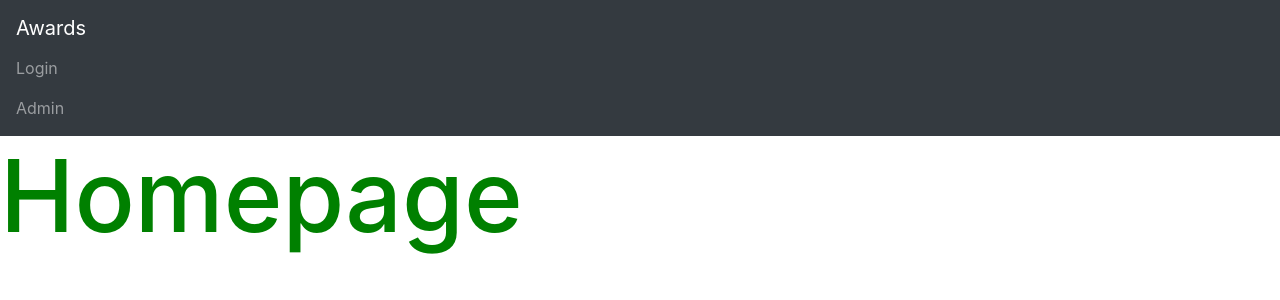
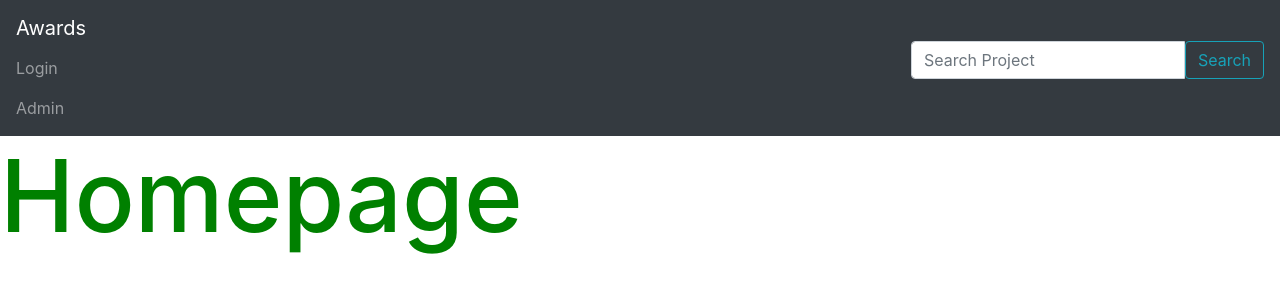
Before and after one commit to brenda-wanjiku/projectIP, a Django app: page / in a window 1280 px wide. Shown: the top 300 px of the page. Run offline with Django 3.2, Linux system fonts and the light colour scheme; some libraries are stand-ins or nearby versions.

Commit message:
Creates search functionality

```diff
--- a/project/models.py
+++ b/project/models.py
@@ -43,6 +43,11 @@ class Project(models.Model):
         cls.objects.filter(id=id).update(link=link)
         updated_link = cls.objects.filter(id=id)
         return updated_link
+
+    @classmethod
+    def search_project(cls,search_term):
+        return User.objects.filter(title__icontains=search_term)
+
 
 
 
--- a/project/templates/navbar.html
+++ b/project/templates/navbar.html
@@ -9,7 +9,7 @@
 
 <body>
     <nav class="navbar navbar-dark bg-dark">
-        <div class="container-fluid">   </div>
+        <div class="container-fluid"> </div>
         <div class="navbar-header">
 
         </div>
@@ -35,6 +35,18 @@
                 </div>
         </div>
         <!---  Search form end -->
+        </div>
+        <div class="navbar-right">
+            <form class="navbar-form" role="search" , action="{% url 'search_project' %}">
+                <div class="input-group">
+                    <input type="text" class="form-control" placeholder="Search Project" name="title">
+                    <div class="input-group-btn">
+                        <button class="btn btn-outline-info" type="submit">Search</button>
+
+                    </div>
+                </div>
+            </form>
+        </div>
         <!-- Another search form-->
 
 
--- a/project/urls.py
+++ b/project/urls.py
@@ -5,6 +5,7 @@ from . import views
 
 urlpatterns=[
     path('', views.homepage, name ='homepage'),
+    path('search/', views.search_results, name='search_project'),
 ]
 if settings.DEBUG:
     urlpatterns+= static(settings.MEDIA_URL, document_root = settings.MEDIA_ROOT)
--- a/project/views.py
+++ b/project/views.py
@@ -1,7 +1,24 @@
 from django.shortcuts import render
+from .models import Profile, Project
+from django.http import HttpResponse, HttpResponseRedirect
+from django.contrib.auth.models import User
 
 
 # Create your views here.
 def homepage(request):
     title = "Homepage"
     return render(request,'base.html',{'title': title})
+
+
+
+def search_results(request):
+    if 'title' in request.GET and request.GET['title']:
+        searched_term = request.GET.get('title')
+        titles = Project.search_project(searched_term)
+        message = f"{searched_term}"
+
+        return render(request, 'search.html', {'message':message,'titles':titles})
+
+    else:
+        message = "You haven't searched for any term"
+        return render(request, 'search.html',{'message':message})
```
Also changed, not shown: project/templates/search.html (added, +19 -0 lines), media/project/art1_K7p4eH0.jpeg (added). Lines whose indentation alone changed are shown as unchanged.
